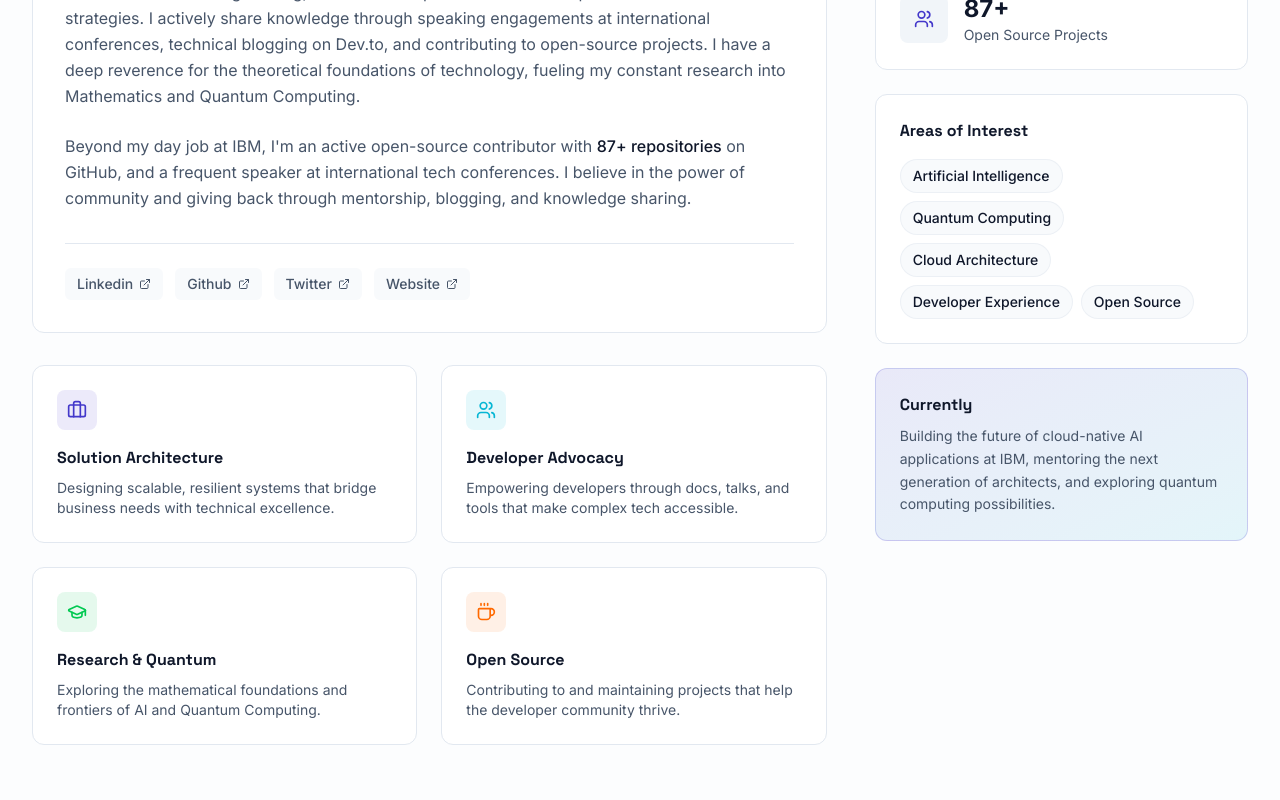
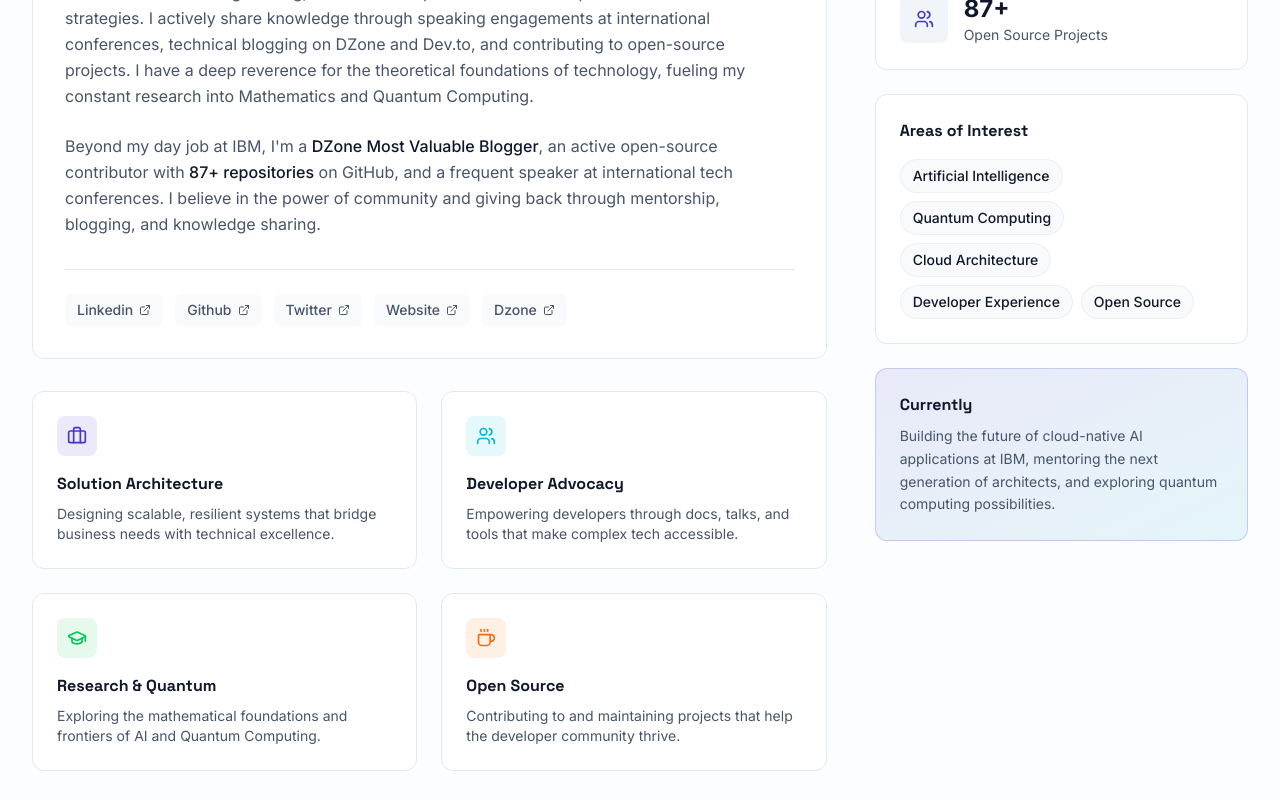
Before and after one commit to VidyasagarMSC/vmac-vibe-ag, a Next.js app: page / in a window 1280 px wide. Shown: the part 1180-1980 px from the top of the page. Built offline with nearby package versions, Linux system fonts and the light colour scheme.

Commit message:
feat: Incorporate DZone Most Valuable Blogger recognition, update about description, and add DZone article links and CTA.

```diff
--- a/src/components/sections/about.tsx
+++ b/src/components/sections/about.tsx
@@ -60,7 +60,8 @@ export function About() {
                                 </p>
 
                                 <p className="text-muted-foreground leading-relaxed">
-                                    Beyond my day job at IBM, I&apos;m an active open-source contributor with <span className="text-foreground font-medium">87+ repositories</span> on GitHub,
+                                    Beyond my day job at IBM, I&apos;m a <span className="text-foreground font-medium">DZone Most Valuable Blogger</span>,
+                                    an active open-source contributor with <span className="text-foreground font-medium">87+ repositories</span> on GitHub,
                                     and a frequent speaker at international tech conferences. I believe in the power of community and giving back
                                     through mentorship, blogging, and knowledge sharing.
                                 </p>
--- a/src/components/sections/articles.tsx
+++ b/src/components/sections/articles.tsx
@@ -118,6 +118,25 @@ export function Articles() {
                         ))}
                     </div>
                 </motion.div>
+
+                {/* CTA */}
+                <motion.div
+                    initial={{ opacity: 0 }}
+                    whileInView={{ opacity: 1 }}
+                    viewport={{ once: true }}
+                    transition={{ duration: 0.5, delay: 0.3 }}
+                    className="mt-12 text-center"
+                >
+                    <a
+                        href="https://dzone.com/authors/vidyasagarmsc"
+                        target="_blank"
+                        rel="noopener noreferrer"
+                        className="inline-flex items-center gap-2 text-primary hover:underline font-medium"
+                    >
+                        View all articles on DZone
+                        <ExternalLink className="h-4 w-4" />
+                    </a>
+                </motion.div>
             </div>
         </section>
     )
--- a/src/data/portfolio.ts
+++ b/src/data/portfolio.ts
@@ -11,11 +11,12 @@ export const portfolioData = {
       linkedin: "https://www.linkedin.com/in/vidyasagarmsc",
       github: "https://github.com/vidyasagarmsc",
       twitter: "https://twitter.com/vidyasagarmsc",
-      website: "https://vidyasagarmsc.github.io"
+      website: "https://vidyasagarmsc.github.io",
+      dzone: "https://dzone.com/authors/vidyasagarmsc"
     }
   },
   about: {
-    description: "I am an Executive IT Architect, Thought Leader, Senior Product Manager, and Developer Advocate at IBM, a role I've held since 2015. I specialize in AI, Quantum Computing, Cloud Architecture, and Developer Experience. With a proven track record in solution architecture and hands-on software engineering, I translate complex technical concepts into actionable strategies. I actively share knowledge through speaking engagements at international conferences, technical blogging on Dev.to, and contributing to open-source projects. I have a deep reverence for the theoretical foundations of technology, fueling my constant research into Mathematics and Quantum Computing.",
+    description: "I am an Executive IT Architect, Thought Leader, Senior Product Manager, and Developer Advocate at IBM, a role I've held since 2015. I specialize in AI, Quantum Computing, Cloud Architecture, and Developer Experience. With a proven track record in solution architecture and hands-on software engineering, I translate complex technical concepts into actionable strategies. I actively share knowledge through speaking engagements at international conferences, technical blogging on DZone and Dev.to, and contributing to open-source projects. I have a deep reverence for the theoretical foundations of technology, fueling my constant research into Mathematics and Quantum Computing.",
     interests: ["Artificial Intelligence", "Quantum Computing", "Cloud Architecture", "Developer Experience", "Open Source"]
   },
   experience: [
@@ -128,6 +129,11 @@ export const portfolioData = {
       year: "2024"
     },
     {
+      title: "DZone Most Valuable Blogger (MVB)",
+      issuer: "DZone",
+      year: "Ongoing"
+    },
+    {
       title: "Microsoft MVP Alumni",
       issuer: "Microsoft",
       year: "Previous"
@@ -140,6 +146,12 @@ export const portfolioData = {
   ],
   articles: {
     platforms: [
+      {
+        name: "DZone",
+        url: "https://dzone.com/authors/vidyasagarmsc",
+        role: "MVB & Core Member",
+        stats: { posts: "48", views: "550K+" }
+      },
       {
         name: "Dev.to",
         url: "https://dev.to/vidyasagarmsc",
```
